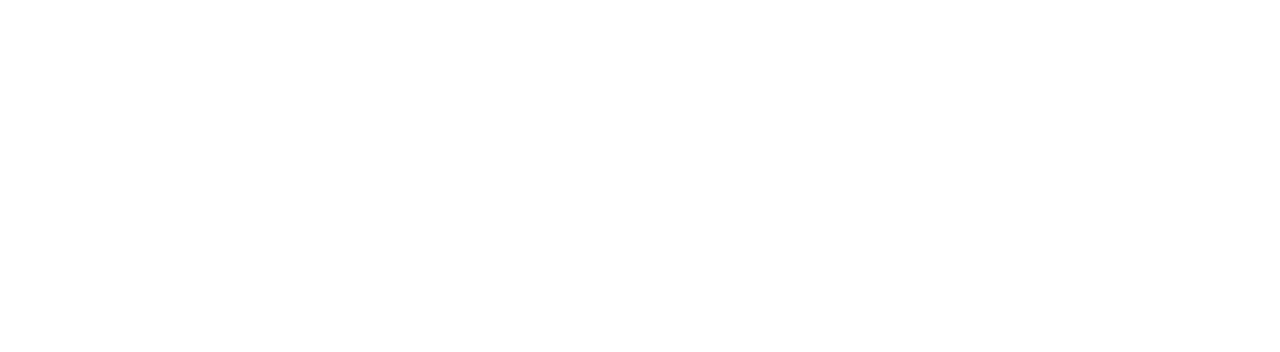
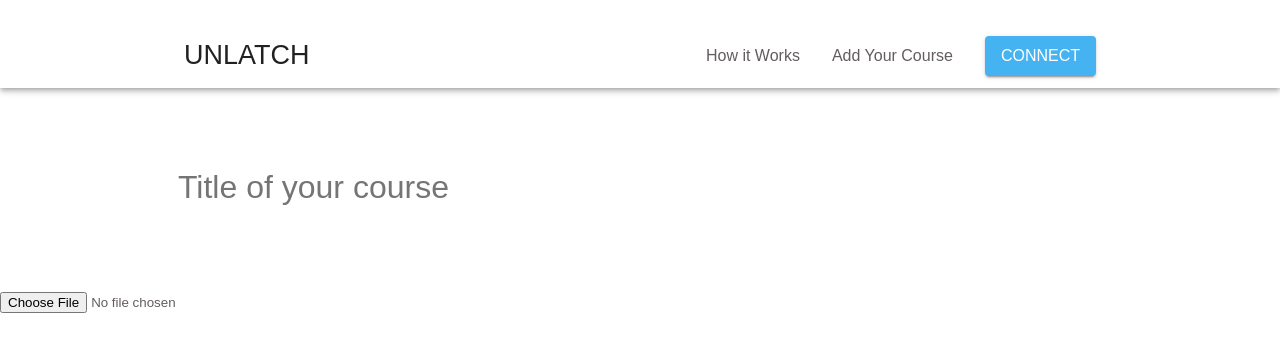
Before and after one commit to rakshit087/Unlatch, a React (Vite) app: page /makecourse in a window 1280 px wide. Before the commit this address had no page. Shown: the top 352 px of the page. Built offline with nearby package versions, Linux system fonts and the light colour scheme.

Commit message:
Created make course page

```diff
--- a/src/App.jsx
+++ b/src/App.jsx
@@ -3,6 +3,7 @@ import CssBaseline from "@mui/material/CssBaseline";
 import { BrowserRouter as Router, Routes, Route } from "react-router-dom";
 import { LandingPage } from "./pages/Landing";
 import theme from "./utilities/theme";
+import { MakeCourse } from "./pages/MakeCourse";
 
 function App() {
   return (
@@ -11,6 +12,7 @@ function App() {
         <Router>
           <Routes>
             <Route path="/" element={<LandingPage />} />
+            <Route path="/makecourse" element={<MakeCourse />} />
           </Routes>
         </Router>
       </CssBaseline>
--- /dev/null
+++ b/src/pages/MakeCourse.jsx
@@ -0,0 +1,14 @@
+import { Box, Typography } from "@mui/material";
+import { Navbar } from "../layouts/Navbar";
+
+export const MakeCourse = () => {
+  return (
+    <>
+      <Navbar />
+      <Box sx={{ px: { xs: 1, md: 10, lg: 22 }, py: 10 }}>
+        <input placeholder="Title of your course" style={{ outline: "none", border: "none", fontSize: 32 }} />
+      </Box>
+      <input type="file" id="myfile" name="myfile"></input>
+    </>
+  );
+};
```
